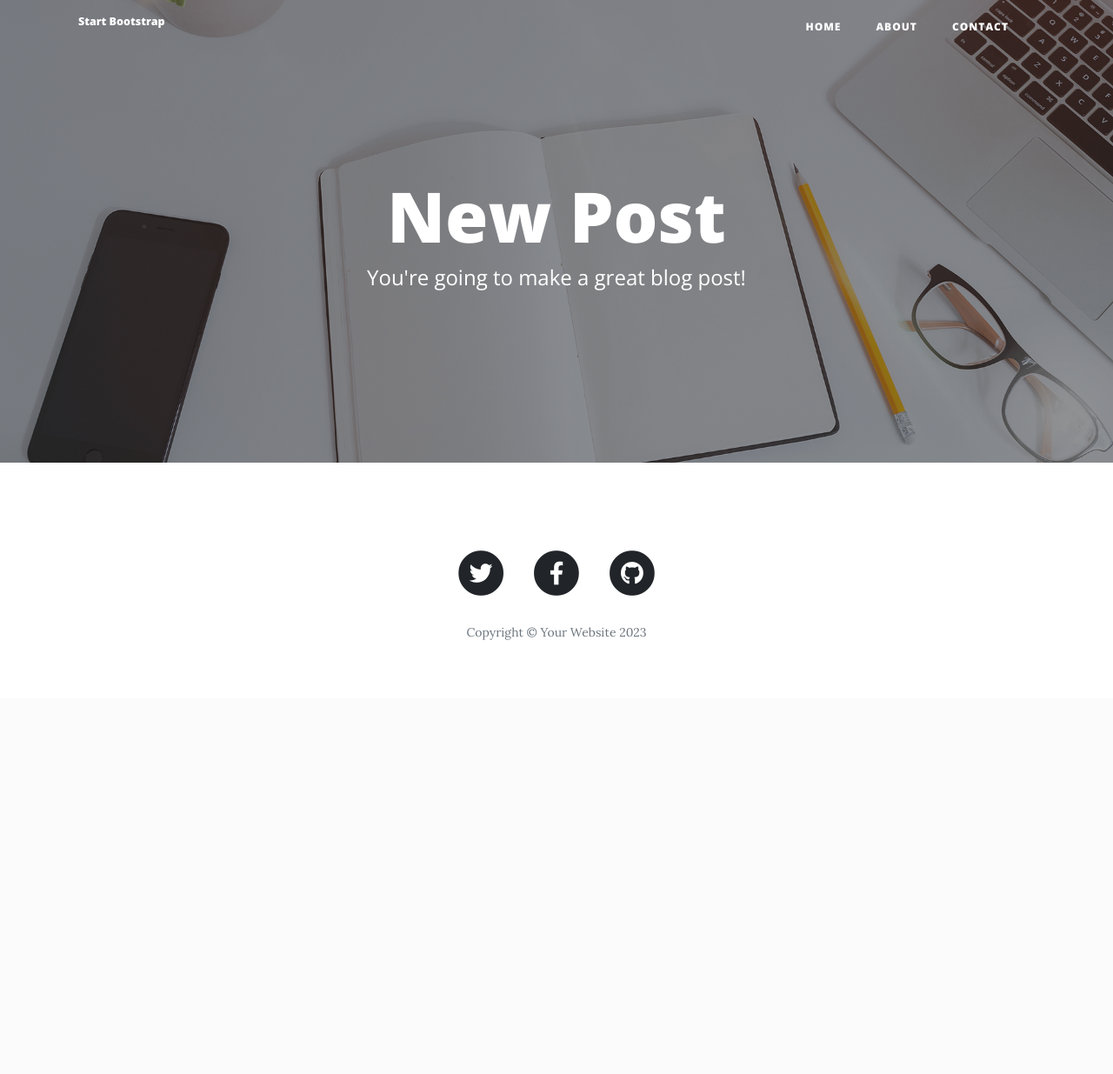
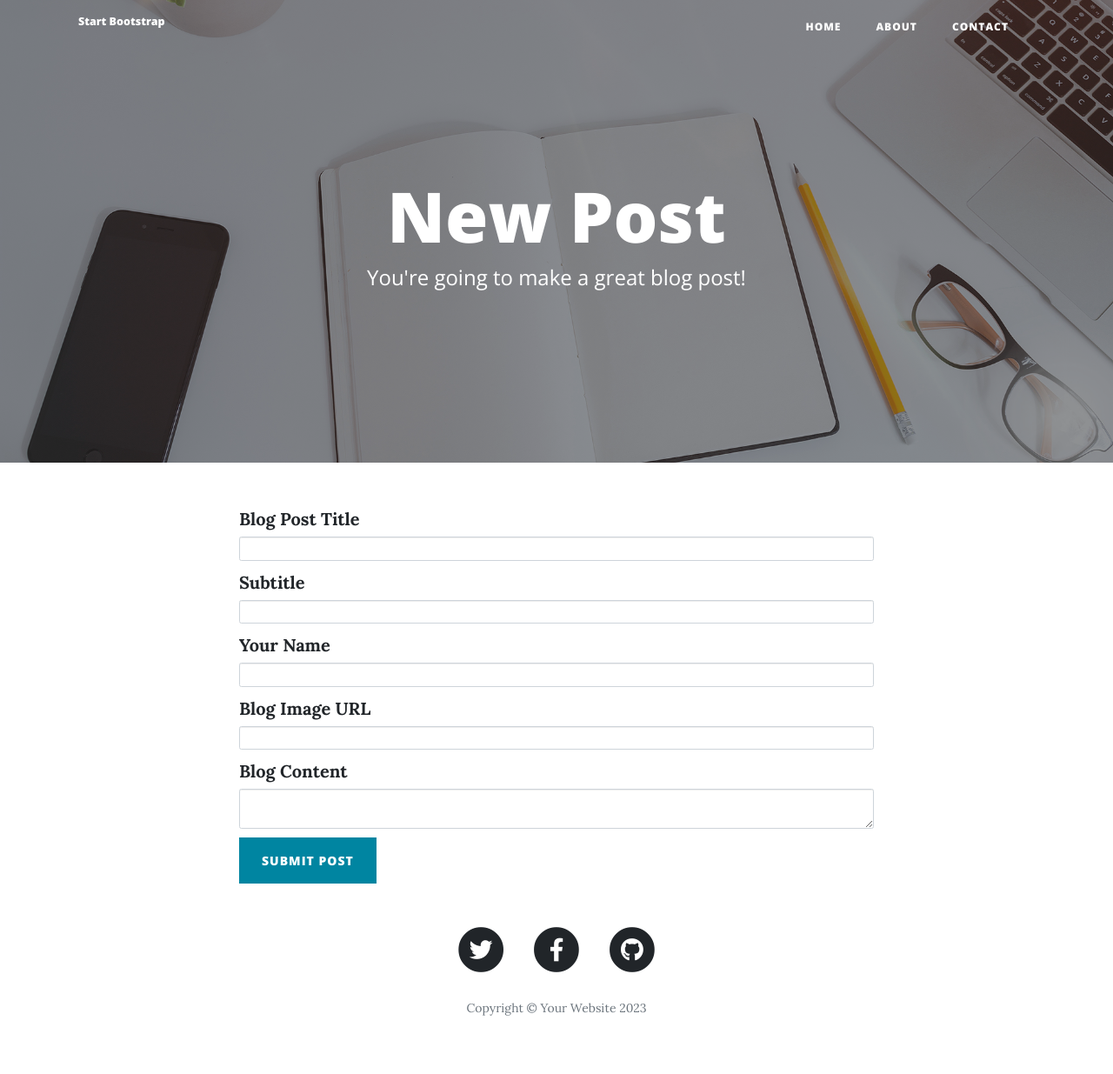
Before and after one commit to BillStephens2022/Flask-Blog-RESTful, a Flask app: template templates/make-post.html in a window 1280 px wide. Shown: the whole page at 87% size. Before the commit the page ends 736 px from the top, so only its background shows below. Run offline with Flask 2, Linux system fonts and the light colour scheme; the template is opened without the code that fills it: values that come from a table or form of the project are taken from there, others are empty; some libraries are stand-ins or nearby versions.

Commit message:
added route for new post, and linked up to wtf form

```diff
--- a/main.py
+++ b/main.py
@@ -39,7 +39,7 @@ class CreatePostForm(FlaskForm):
     subtitle = StringField("Subtitle", validators=[DataRequired()])
     author = StringField("Your Name", validators=[DataRequired()])
     img_url = StringField("Blog Image URL", validators=[DataRequired(), URL()])
-    body = StringField("Blog Content", validators=[DataRequired()])
+    body = CKEditorField("Blog Content", validators=[DataRequired()])
     submit = SubmitField("Submit Post")
 
 
@@ -65,5 +65,11 @@ def contact():
     return render_template("contact.html")
 
 
+@app.route("/new-post", methods=["GET", "POST"])
+def add_new_post():
+    form = CreatePostForm()
+    return render_template("make-post.html", form=form)
+
+
 if __name__ == "__main__":
     app.run(debug=True)
--- a/templates/index.html
+++ b/templates/index.html
@@ -39,7 +39,7 @@
 
         <!-- New Post -->
         <div class="clearfix">
-          <a class="btn btn-primary float-right" href="#">Create New Post</a>
+          <a class="btn btn-primary float-right" href="{{ url_for('add_new_post') }}">Create New Post</a>
         </div>
       </div>
     </div>
--- a/templates/make-post.html
+++ b/templates/make-post.html
@@ -1,4 +1,6 @@
 {% extends 'bootstrap/base.html' %}
+
+{% import "bootstrap/wtf.html" as wtf %}
 
 {% block content %}
 {% include "header.html" %}
@@ -21,7 +23,14 @@
     <div class="row">
       <div class="col-lg-8 col-md-10 mx-auto">
 
-          <!-- This is where the form will go -->
+<!--        Load ckeditor-->
+        {{ ckeditor.load() }}
+
+<!--        Configure the ckeditor to tell it which field in WTForm will need to be a CKEditor.-->
+        {{ ckeditor.config(name='body') }}
+
+<!--        Add WTF quickform-->
+        {{ wtf.quick_form(form, novalidate=True, button_map={"submit": "primary"}) }}
 
       </div>
     </div>
```
